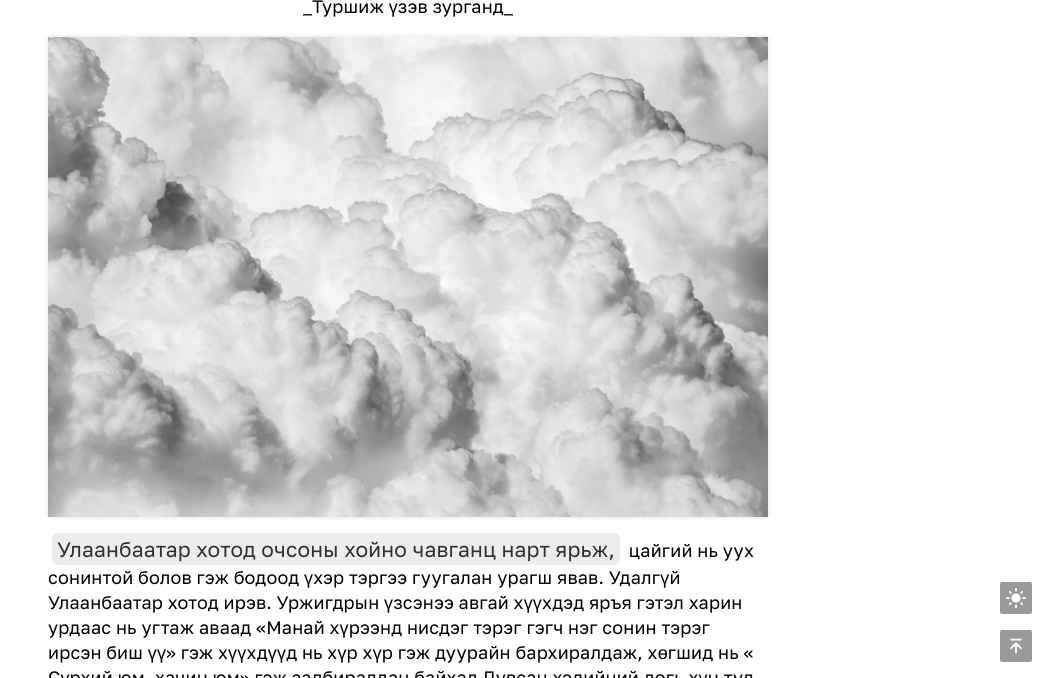
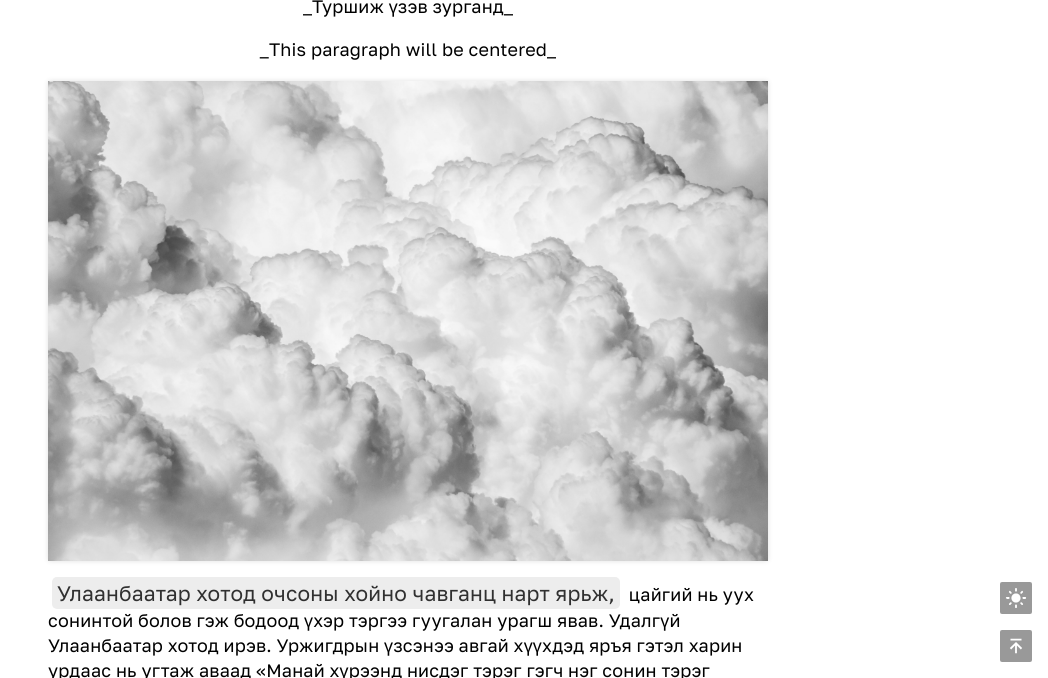
Before and after one commit to aaaarrrrvvvv/aaaarrrrvvvv.github.io, a Jekyll site: the page built from _posts/2025-03-14-Соёлыг-гайхав.md, in a window 1280 px wide and 900 px high, scrolled down 1878 px, cut to the strip 222-900 px from the top of the window. Shown: the whole strip, without its empty margins (232-1280 px from the left). Built offline with Jekyll 4.4.1, drawn with Linux system fonts in a browser that asks for light colours.

Commit message:
Update 2025-03-14-Соёлыг-гайхав.md

```diff
--- a/_posts/2025-03-14-Соёлыг-гайхав.md
+++ b/_posts/2025-03-14-Соёлыг-гайхав.md
@@ -27,7 +27,8 @@ description: "Соёлыг гайхав вребвйкдфноифм"
 
 
 ![харцагаан](/posts/2025/3/14/002.jpg)
-<center>_Туршиж үзэв зурганд_</center>
+<center> _Туршиж үзэв зурганд_ </center>
+<p style="text-align: center;">_This paragraph will be centered_</p>
 
 ![харцагаан](/posts/2025/3/14/001.jpg)
 
```
